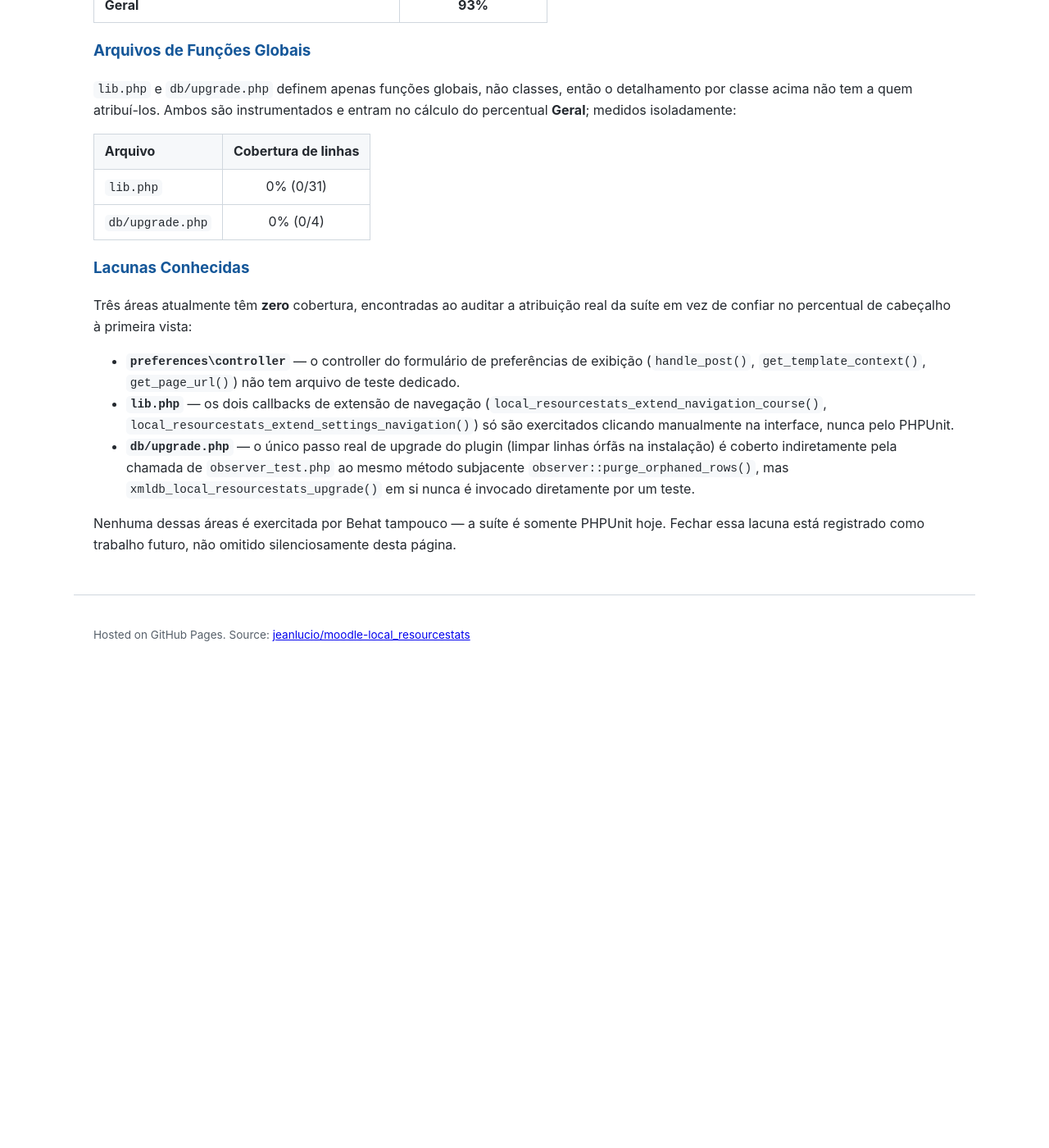
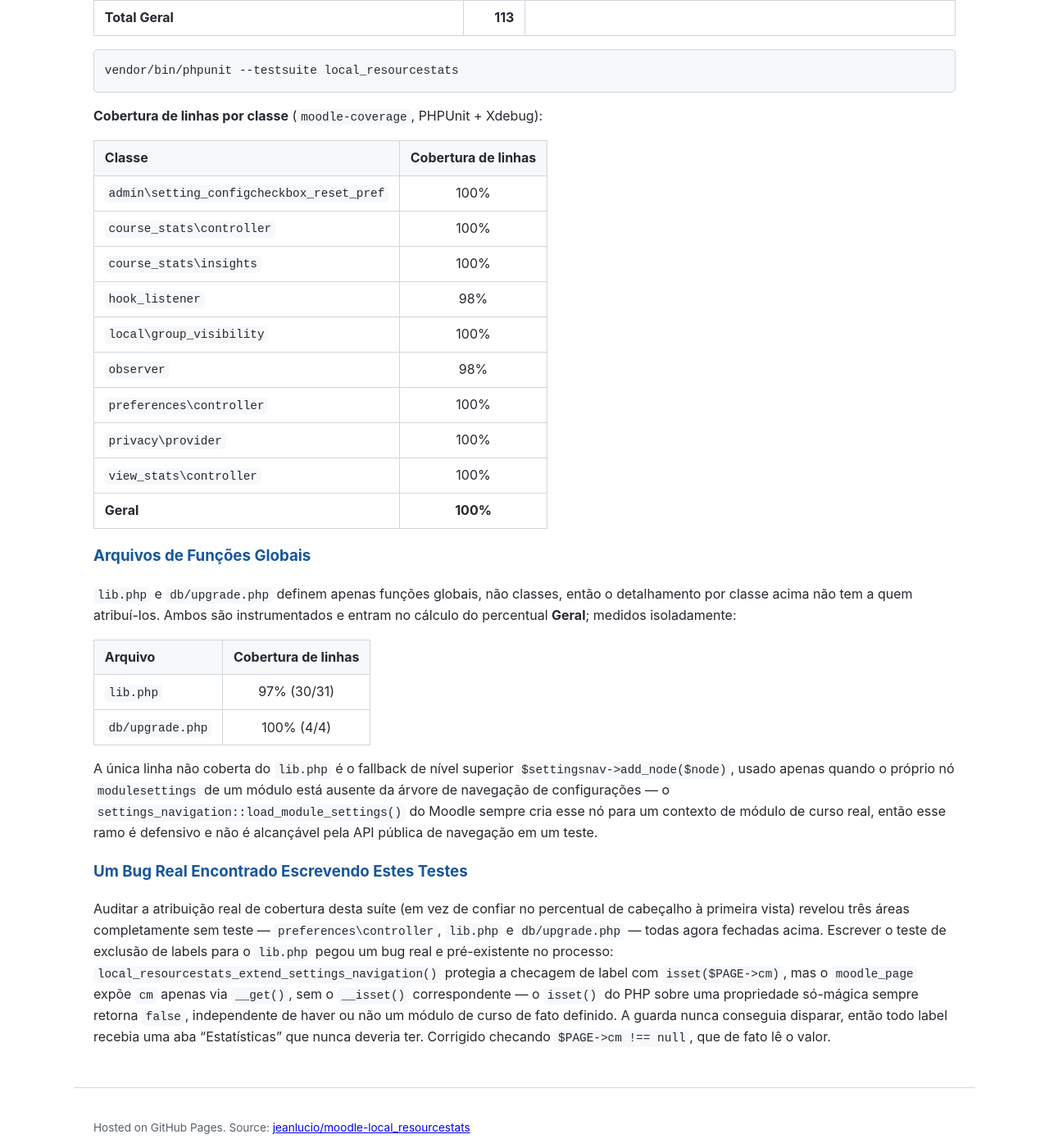
Before and after one commit to jeanlucio/moodle-local_resourcestats, a Jekyll site: the page built from docs/pt/testing.md, in a window 1280 px wide and 1400 px high, scrolled down 4609 px. Shown: the whole window at 82% size. Built offline with Jekyll 4.4.1, drawn with Linux system fonts in a browser that asks for light colours; our own code applies the rules of GitHub Pages for plain Markdown files; before the commit the page ends 5432 px from its top, so only the background shows below that; some of the changed text lies outside the part shown.

Commit message:
close the 3 remaining coverage gaps, fixing a real bug found along the way
The documentation site's testing page had flagged preferences\controller,
lib.php and db/upgrade.php as measuring at 0% coverage — closing all
three:

- tests/preferences/controller_test.php: handle_post() (including the
  real-browser case of an unchecked checkbox being absent from the
  request, not sent as false), get_template_context(), get_page_url().
- tests/lib_test.php: both navigation-extension callbacks, exercised
  through a real settings_navigation tree the same way core actually
  calls this hook (initialise() dispatches it itself via the
  local-plugin-function cache, so the tests assert on the resulting
  tree rather than invoking the callback a second time by hand).
- tests/db_upgrade_test.php: xmldb_local_resourcestats_upgrade()'s own
  version gate, directly — crossing the savepoint purges and records
  it, already being past it is a no-op.

Writing the label-exclusion test for lib.php caught a genuine,
pre-existing bug: local_resourcestats_extend_settings_navigation()
guarded its label check with isset($PAGE->cm), but moodle_page exposes
cm only through __get() with no matching __isset() — PHP's isset() on
a magic-only property always returns false, so the guard could never
fire. Every label was getting the "Statistics" tab it was explicitly
meant never to receive. Fixed by checking $PAGE->cm !== null instead,
confirmed against the unpatched code (the new test fails there) and
live in a browser (a page module keeps the tab, a label no longer
gets one).

Overall line coverage: 93% → 100% (lib.php's one remaining gap is a
defensive top-level fallback structurally unreachable through the
real navigation API). Test count: 101 → 113. Docs updated to match.

````diff
--- a/docs/pt/testing.md
+++ b/docs/pt/testing.md
@@ -1,19 +1,22 @@
 # 🧪 Testes Automatizados
 
-O Resource Stats inclui **101 casos de teste PHPUnit**, executados em todo push de CI na matriz completa (Moodle 4.5 → 5.x, PostgreSQL e MariaDB).
+O Resource Stats inclui **113 casos de teste PHPUnit**, executados em todo push de CI na matriz completa (Moodle 4.5 → 5.x, PostgreSQL e MariaDB).
 
 | Arquivo de teste | Casos | O que é coberto |
 |-------------------|------:|------------------|
 | `admin/setting_configcheckbox_reset_pref_test.php` | 3 | Comportamento de escrita da configuração admin: salvar um campo não relacionado não toca em nenhuma preferência de professor; um padrão de site genuinamente alterado limpa a preferência de todos os professores para que o novo padrão valha imediatamente; uma preferência de outra chave nunca é tocada |
 | `course_stats/controller_test.php` | 21 | Controller da visão geral do curso: estado vazio sem atividades rastreáveis; flag de não-visualizada e cálculo do percentual de engajamento; proteção contra divisão por zero sem estudantes inscritos; professores excluídos dos totais; a contagem de queries de `get_students()` não escala com o número de matrículas; nome de seção derivado do formato do curso; ordenação por nome da atividade asc/desc e por total de acessos desc, com fallback para ordenação inválida; um professor restrito a grupo vê apenas os totais do seu próprio grupo em nível de curso e por atividade (tanto no cenário do curso inteiro quanto no de uma atividade que sobrescreve o modo de grupo do curso), um professor sem grupo vê totais zerados por atividade, um professor com `moodle/site:accessallgroups` sempre vê todo mundo; a exportação CSV/Excel respeita a mesma restrição de grupo (em nível de curso e por sobrescrita de atividade) e carrega os dados reais de acesso de cada estudante (quantidade de acessos, primeiro/último acesso formatados), não só o nome; a exportação sem atividades rastreáveis retorna um arquivo vazio bem formado; a paginação aparece quando as atividades ultrapassam uma página (50) |
 | `course_stats/insights_test.php` | 13 | Motor de alertas de engajamento: nenhum alerta para uma lista de atividades vazia ou quando tudo está bem engajado; uma única atividade não visualizada produz um alerta singular, várias são agrupadas em um único alerta plural; uma atividade não visualizada nunca também é sinalizada como baixo engajamento (as duas categorias são mutuamente exclusivas); uma atividade estritamente abaixo do limiar configurado dispara um aviso, uma exatamente no limiar não dispara; texto singular/plural para estudantes sem nenhum acesso; a contagem de "sem acesso" de um chamador restrito a grupo considera apenas os estudantes visíveis a ele, nunca vazando a atividade de outro grupo; uma lista de atividades no limite máximo visível mostra tudo sem nada recolhido, uma atividade além desse limite usa o rótulo singular "mostrar mais 1", e várias além dele usam a forma plural |
+| `db_upgrade_test.php` | 2 | O único passo de upgrade com lógica real de migração de dados (limpar linhas órfãs): cruzar o savepoint 2026090700 chama a limpeza e grava o savepoint; um `$oldversion` já no savepoint é um no-op — nem a limpeza nem a gravação do savepoint acontecem de novo |
 | `hook_listener_test.php` | 10 | Injeção dos badges na página do curso: um professor com `moodle/site:accessallgroups` vê os totais combinados do curso inteiro e o nome real do último visitante; um professor restrito a grupo vê apenas os totais do seu próprio grupo e nunca o nome de um estudante de outro grupo; um professor sem grupo vê um badge zerado; os badges são renderizados corretamente em várias atividades que compartilham o mesmo agrupamento (cache de memoização compartilhado); seis guardas de no-op — uma página que não é de visão de curso, o próprio curso do site, um chamador sem `moodle/course:manageactivities`, as três preferências de exibição desligadas, e um curso sem atividades rastreáveis — além de labels/subsections serem excluídos do rastreamento e ainda assim aparecerem no array `excludedcmids` repassado ao módulo AMD |
+| `lib_test.php` | 6 | Os dois callbacks de extensão de navegação: `extend_navigation_course()` adiciona o link "Estatísticas do curso" para quem tem `moodle/course:manageactivities` e não adiciona para um estudante; `extend_settings_navigation()` adiciona a aba "Estatísticas" aninhada sob o próprio nó de configurações do módulo para um gestor, não adiciona para um estudante, não adiciona para um label (sem página de visualização própria), e é no-op para um contexto não-módulo — exercitado através de uma árvore `settings_navigation` real, o único jeito pelo qual o core de fato chama esse hook |
 | `local/group_visibility_test.php` | 3 | Memoização do helper compartilhado de restrição por grupo: um cache fornecido pelo chamador é reaproveitado entre duas atividades do mesmo agrupamento (a segunda consulta custa zero queries extras), as mesmas duas chamadas *sem* cache compartilhado consultam cada uma independentemente (o comportamento anterior à correção, mantido funcionando para um chamador de atividade única); a própria query de matrícula com escopo de grupo também é reaproveitada entre atividades que resolvem para os mesmos IDs de grupo |
 | `observer_test.php` | 14 | Lógica de rastreamento de eventos de visualização: usuários convidados e qualquer um com `moodle/course:manageactivities` (professores, gestores) são sempre ignorados; o primeiro acesso de um estudante cria as duas linhas de estatística com timestamps de primeiro/último acesso iguais e não-nulos; cada acesso repetido incrementa `viewcount`/`totalviews`, atualiza `lastviewtime` e nunca altera `firstviewtime`; `uniqueviews` só aumenta na primeira visualização de cada estudante; dois estudantes são rastreados de forma independente sem interferência mútua; apagar um módulo pela API real `course_delete_module()` remove apenas as linhas de estatística daquele módulo, sem afetar os demais; apagar um curso inteiro pela API real `delete_course()` remove as linhas de estatística de todos os módulos que ele continha; a exclusão de um curso também varre qualquer linha remanescente de antes desses observers existirem |
+| `preferences/controller_test.php` | 4 | O controller do formulário de preferências de exibição: submeter as três caixas marcadas salva as três como ativadas; submeter com uma caixa ausente da requisição (uma caixa desmarcada de verdade) salva como desativada em vez de deixar intocada; o contexto do template reflete as preferências salvas mais as URLs de ação/retorno corretas e um sesskey válido; a URL da página carrega a URL de retorno informada |
 | `privacy/provider_test.php` | 17 | Cobertura completa da Privacy API: descoberta de contexto para um usuário e a listagem reversa de usuários por contexto; exportação de dados para um único contexto aprovado e corretamente através de todos os contextos aprovados de uma vez, com uma proteção de contagem de queries provando que a abordagem em lote não escala com o número de contextos; a exclusão por usuário transfere o `viewcount` apagado para as colunas agregadas do módulo, não afeta as linhas de outros estudantes, e atualiza corretamente cada módulo afetado quando o estudante acessou mais de um; a exclusão em lote atinge apenas os usuários aprovados, acumulando o `viewcount` combinado deles; exportação das três preferências de exibição por usuário; `get_metadata()` declara todas as colunas reais das duas tabelas de armazenamento (verificado contra `$DB->get_columns()`, não um subconjunto escolhido a dedo) mais as três preferências; cinco guardas separadas de "contexto não-módulo" em `get_users_in_context`, `export_user_data`, `delete_data_for_all_users_in_context`, `delete_data_for_user` e `delete_data_for_users` são cada uma comprovada como no-op |
 | `uninstall_test.php` | 2 | O hook de pré-desinstalação (`xmldb_local_resourcestats_uninstall()`) apaga apenas as preferências de usuário prefixadas com `local_resourcestats_*` deste plugin, sem tocar em uma preferência não relacionada nem na chave de preferência de outro plugin com formato idêntico; rodá-lo sem nada para casar é um no-op inofensivo |
 | `view_stats/controller_test.php` | 18 | Página de estatísticas por atividade: estado vazio sem registros de acesso; estudantes ordenados por quantidade de acessos decrescente; totais somam corretamente entre todos os estudantes; visualizações apagadas por LGPD/GDPR e um estudante com exclusão leve do Moodle (`user.deleted = 1`) são detectados e combinados em uma única linha de excluídos; ordenação por nome completo asc/desc e por último acesso desc, com fallback para ordenação inválida; a contagem de queries de `build_student_rows()` não escala com o número de matrículas; a paginação aparece quando os estudantes inscritos ultrapassam uma página (50); a exportação CSV/Excel carrega os dados reais de acesso de cada estudante (quantidade de acessos, primeiro/último acesso formatados), não só o nome, e retorna um arquivo vazio bem formado para uma atividade sem estudantes inscritos; um professor restrito a grupo vê apenas o seu próprio grupo (sem contar erroneamente o outro grupo como uma linha excluída/apagada), um professor sem grupo não vê nenhum estudante, um professor sem `accessallgroups` nunca vê os totais de LGPD/GDPR do curso inteiro (que não podem ser atribuídos a um grupo específico), e um professor com `accessallgroups` sempre vê todo mundo, sem ser afetado |
-| **Total Geral** | **101** | |
+| **Total Geral** | **113** | |
 
 ```bash
 vendor/bin/phpunit --testsuite local_resourcestats
@@ -29,10 +32,10 @@ vendor/bin/phpunit --testsuite local_resourcestats
 | `hook_listener` | 98% |
 | `local\group_visibility` | 100% |
 | `observer` | 98% |
-| `preferences\controller` | 0% |
+| `preferences\controller` | 100% |
 | `privacy\provider` | 100% |
 | `view_stats\controller` | 100% |
-| **Geral** | **93%** |
+| **Geral** | **100%** |
 
 ### Arquivos de Funções Globais
 
@@ -42,26 +45,25 @@ entram no cálculo do percentual **Geral**; medidos isoladamente:
 
 | Arquivo | Cobertura de linhas |
 |---------|:--------------------:|
-| `lib.php` | 0% (0/31) |
-| `db/upgrade.php` | 0% (0/4) |
+| `lib.php` | 97% (30/31) |
+| `db/upgrade.php` | 100% (4/4) |
 
-### Lacunas Conhecidas
+A única linha não coberta do `lib.php` é o fallback de nível superior
+`$settingsnav->add_node($node)`, usado apenas quando o próprio nó `modulesettings` de um
+módulo está ausente da árvore de navegação de configurações — o
+`settings_navigation::load_module_settings()` do Moodle sempre cria esse nó para um contexto
+de módulo de curso real, então esse ramo é defensivo e não é alcançável pela API pública de
+navegação em um teste.
 
-Três áreas atualmente têm **zero** cobertura, encontradas ao auditar a atribuição real da
-suíte em vez de confiar no percentual de cabeçalho à primeira vista:
+### Um Bug Real Encontrado Escrevendo Estes Testes
 
-- **`preferences\controller`** — o controller do formulário de preferências de exibição
-  (`handle_post()`, `get_template_context()`, `get_page_url()`) não tem arquivo de teste
-  dedicado.
-- **`lib.php`** — os dois callbacks de extensão de navegação
-  (`local_resourcestats_extend_navigation_course()`,
-  `local_resourcestats_extend_settings_navigation()`) só são exercitados clicando
-  manualmente na interface, nunca pelo PHPUnit.
-- **`db/upgrade.php`** — o único passo real de upgrade do plugin (limpar linhas órfãs na
-  instalação) é coberto indiretamente pela chamada de `observer_test.php` ao mesmo método
-  subjacente `observer::purge_orphaned_rows()`, mas `xmldb_local_resourcestats_upgrade()`
-  em si nunca é invocado diretamente por um teste.
-
-Nenhuma dessas áreas é exercitada por Behat tampouco — a suíte é somente PHPUnit hoje.
-Fechar essa lacuna está registrado como trabalho futuro, não omitido silenciosamente
-desta página.
+Auditar a atribuição real de cobertura desta suíte (em vez de confiar no percentual de
+cabeçalho à primeira vista) revelou três áreas completamente sem teste —
+`preferences\controller`, `lib.php` e `db/upgrade.php` — todas agora fechadas acima. Escrever
+o teste de exclusão de labels para o `lib.php` pegou um bug real e pré-existente no processo:
+`local_resourcestats_extend_settings_navigation()` protegia a checagem de label com
+`isset($PAGE->cm)`, mas o `moodle_page` expõe `cm` apenas via `__get()`, sem o `__isset()`
+correspondente — o `isset()` do PHP sobre uma propriedade só-mágica sempre retorna `false`,
+independente de haver ou não um módulo de curso de fato definido. A guarda nunca conseguia
+disparar, então todo label recebia uma aba "Estatísticas" que nunca deveria ter. Corrigido
+checando `$PAGE->cm !== null`, que de fato lê o valor.
````
Also changed, not shown: docs/en/testing-summary.md (+6 -3 lines), docs/en/testing.md (+25 -22 lines), docs/pt/testing-summary.md (+6 -3 lines), README.md, 4 other files.
